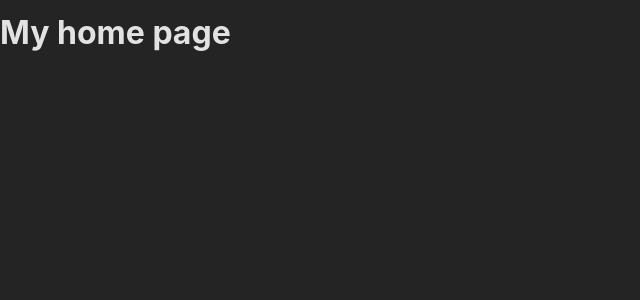
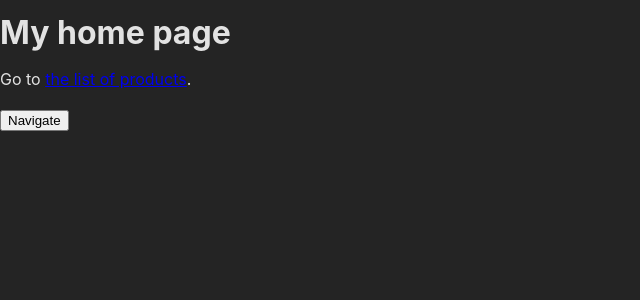
Before and after one commit to KSzczepa/ReactRouter, a React (Create React App) app: page / in a window 1280 px wide. Shown: the top 300 px of the page, without its empty margins (0-640 px from the left). Built offline with nearby package versions, Linux system fonts and the light colour scheme.

Commit message:
Home page navigation

```diff
--- a/src/pages/Home.js
+++ b/src/pages/Home.js
@@ -1,5 +1,24 @@
+import { Fragment } from "react";
+import { Link, useNavigate } from "react-router-dom";
+
 function HomePage() {
-    return <h1>My home page</h1>;
+    const navigate = useNavigate();
+
+    function navigateHandler() {
+        navigate('/products');
+    };
+
+    return (
+        <Fragment>
+            <h1>My home page</h1>
+            <p>
+                Go to <Link to='/products'>the list of products</Link>.
+            </p>
+            <p>
+                <button onClick={navigateHandler}>Navigate</button>
+            </p>
+        </Fragment>
+    );
 }
 
 export default HomePage;
```
